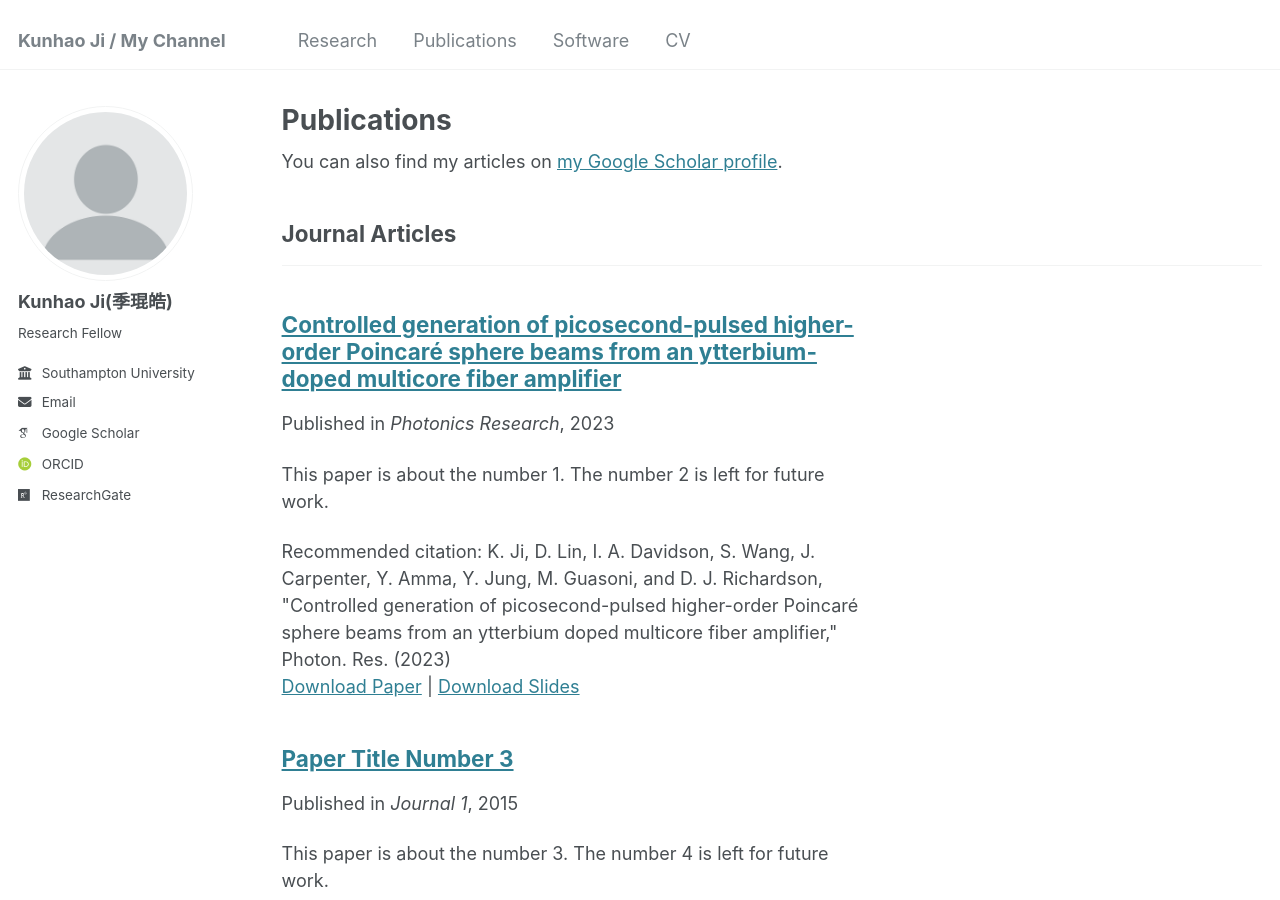
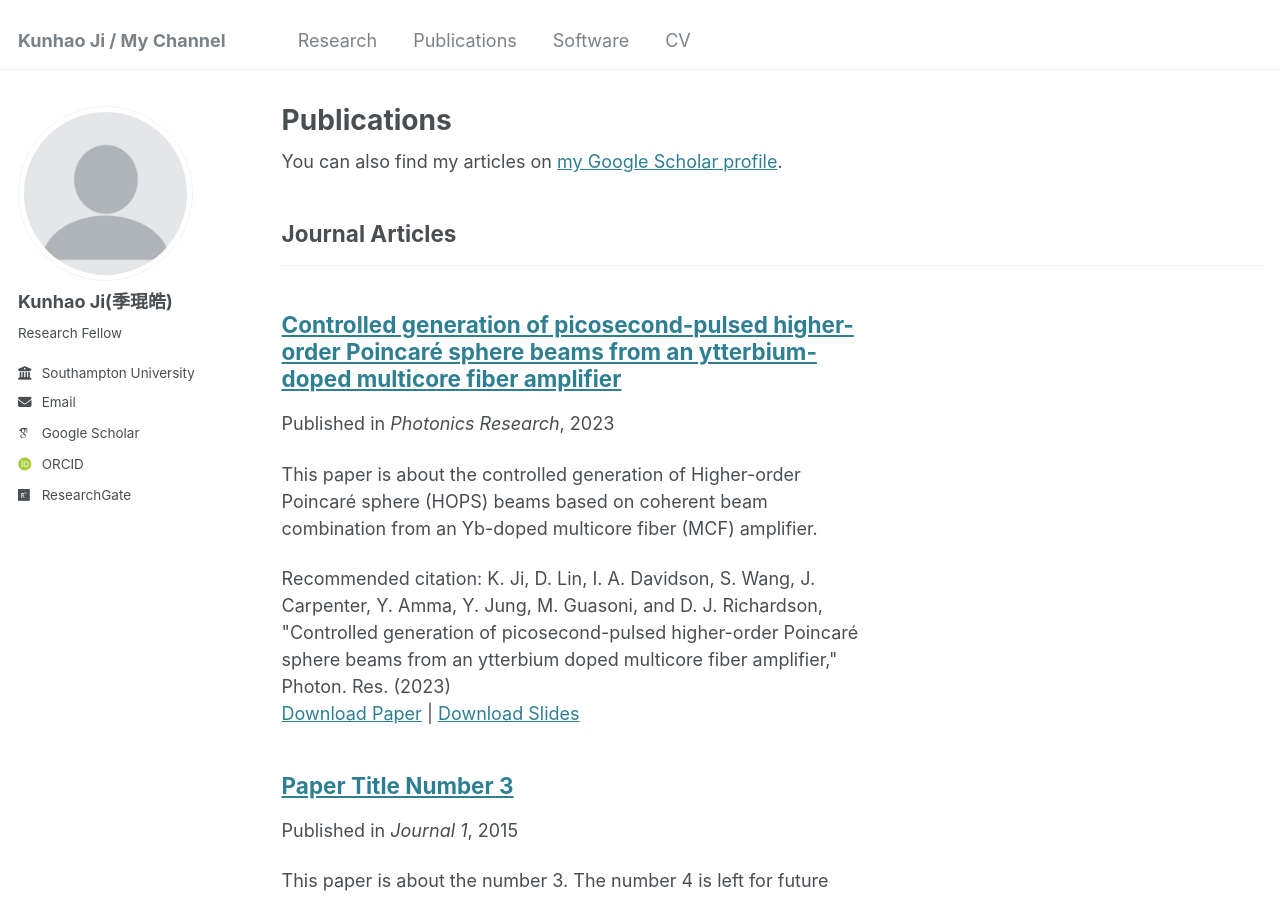
Before and after one commit to kjlight/kjlight.github.io, a Jekyll site: the page built from _pages/publications.html, in a window 1280 px wide and 900 px high. Built offline with Jekyll 4.4.1, drawn with Linux system fonts in a browser that asks for light colours; some web fonts are replaced.

Commit message:
Update 2009-10-01-paper-title-number-1.md

```diff
--- a/_publications/2009-10-01-paper-title-number-1.md
+++ b/_publications/2009-10-01-paper-title-number-1.md
@@ -3,7 +3,7 @@ title: "Controlled generation of picosecond-pulsed higher-order Poincaré sphere
 collection: publications
 category: manuscripts
 permalink: /publication/2009-10-01-paper-title-number-1
-excerpt: 'This paper is about the number 1. The number 2 is left for future work.'
+excerpt: 'This paper is about the controlled generation of Higher-order Poincaré sphere (HOPS) beams based on coherent beam combination from an Yb-doped multicore fiber (MCF) amplifier.'
 date: 2023-01-23
 venue: 'Photonics Research'
 slidesurl: 'http://academicpages.github.io/files/slides1.pdf'
```
